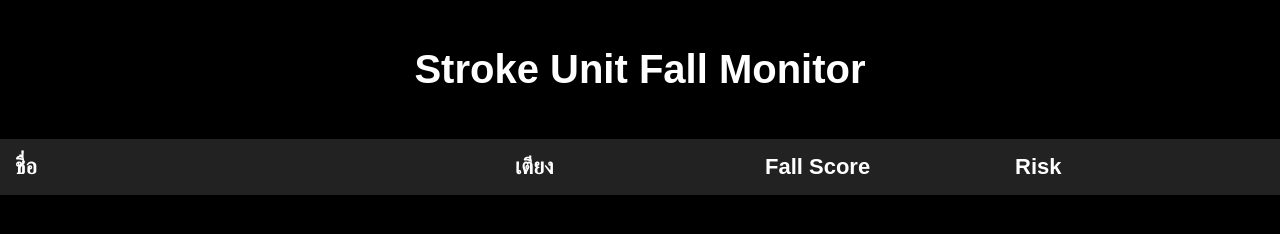
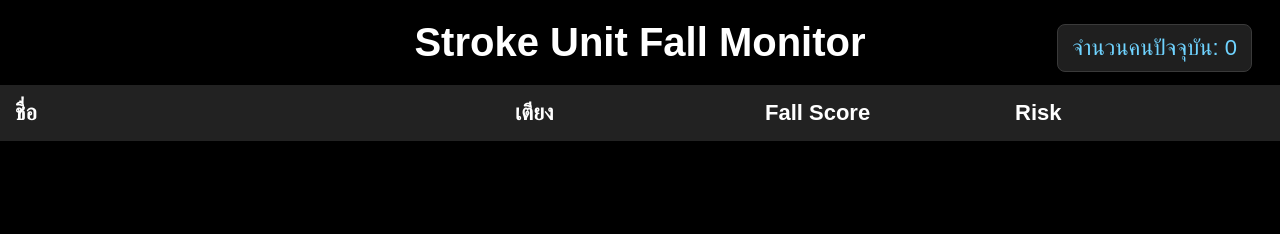
Before and after one commit to punthit081-spec/stroke-fall-dashboard, a plain HTML site: page index.html in a window 1280 px wide. Drawn offline with Linux system fonts and the light colour scheme; no server answers.

Commit message:
Add current ward patient count to monitor header

```diff
--- a/index.html
+++ b/index.html
@@ -16,6 +16,23 @@ h1 {
     text-align:center;
     padding:20px;
     font-size:40px;
+    margin:0;
+}
+
+.title-bar {
+    position:relative;
+}
+
+.current-count {
+    position:absolute;
+    top:24px;
+    right:28px;
+    font-size:22px;
+    background:#1f1f1f;
+    border:1px solid #3a3a3a;
+    border-radius:8px;
+    padding:10px 14px;
+    color:#6fd3ff;
 }
 
 .header, .row {
@@ -52,7 +69,10 @@ h1 {
 
 <body>
 
-<h1>Stroke Unit Fall Monitor</h1>
+<div class="title-bar">
+    <h1>Stroke Unit Fall Monitor</h1>
+    <div id="currentCount" class="current-count">จำนวนคนปัจจุบัน: 0</div>
+</div>
 
 <div class="header">
     <div>ชื่อ</div>
@@ -72,11 +92,14 @@ function loadData(){
     .then(data => {
 
         const table = document.getElementById("data");
+        const countDisplay = document.getElementById("currentCount");
         table.innerHTML = "";
+        let currentCount = 0;
 
         data.forEach(row => {
 
             if(!row.Name) return;
+            currentCount += 1;
 
             let riskClass = "low";
             if(row.Risk === "Moderate") riskClass = "moderate";
@@ -94,6 +117,8 @@ function loadData(){
             `;
         });
 
+        countDisplay.textContent = `จำนวนคนปัจจุบัน: ${currentCount}`;
+
     });
 }
 
```
